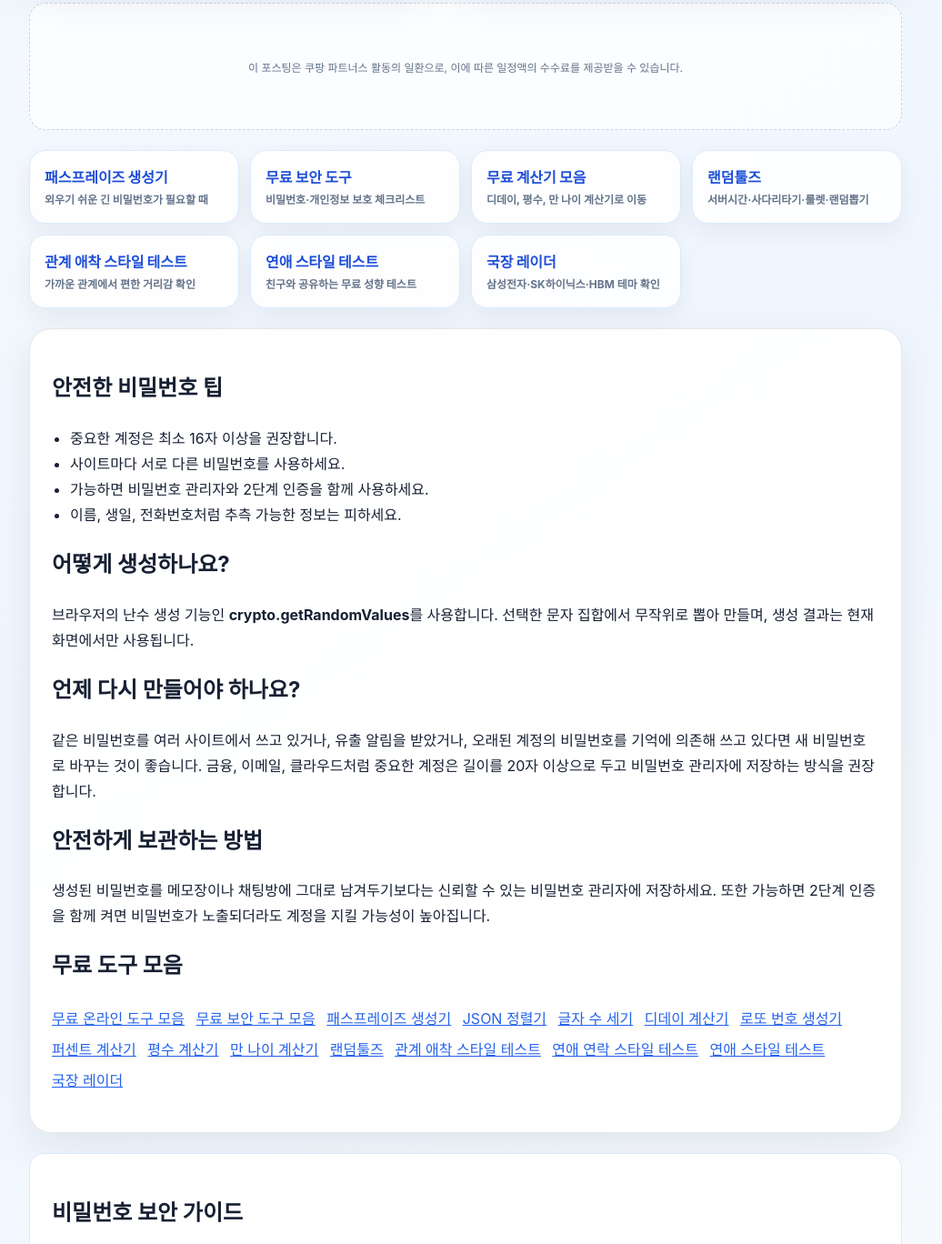
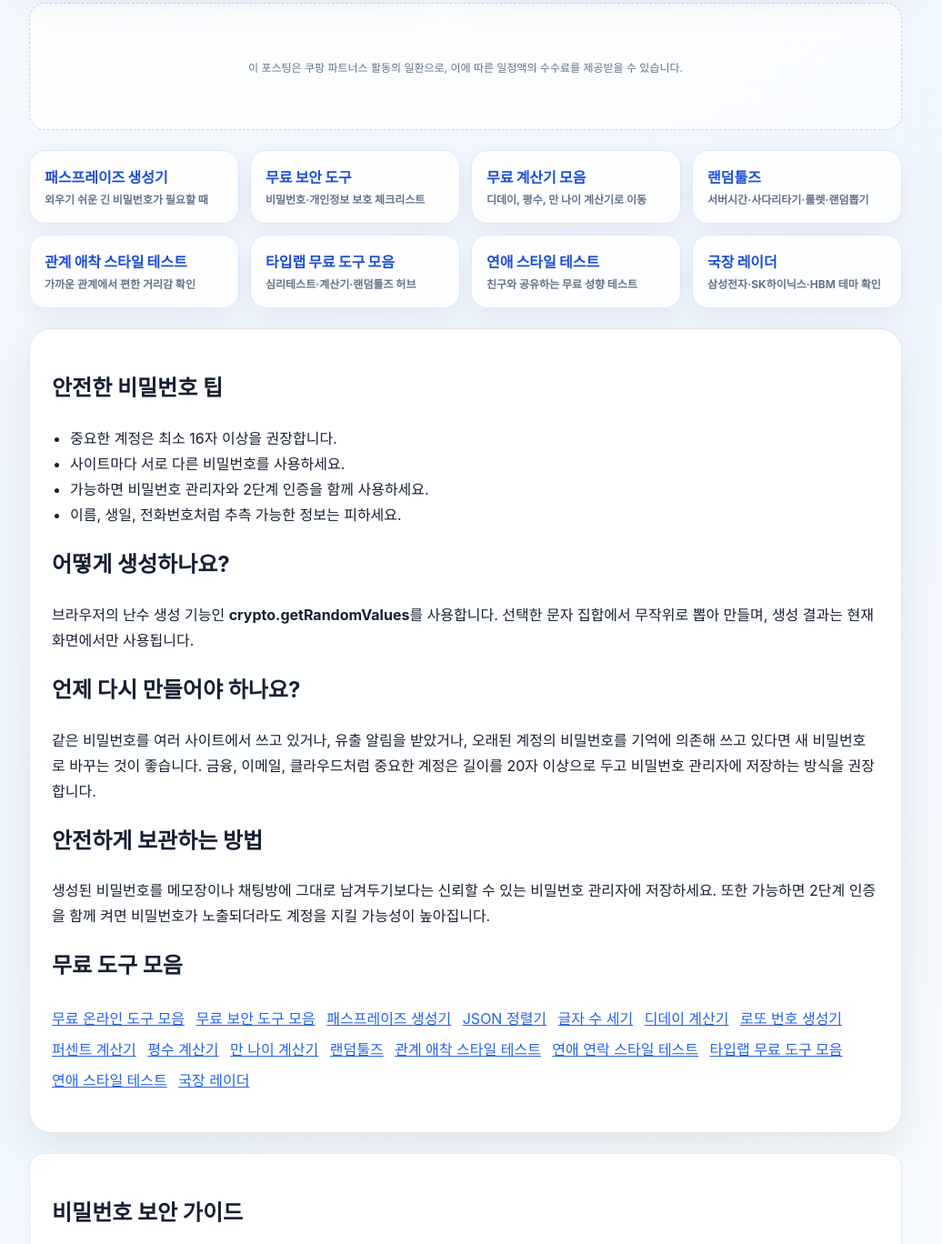
Before and after one commit to inma8743/password-generator, a plain HTML site: page index.html in a window 1280 px wide. Shown: the part 798-2166 px from the top of the page at 91% size, without its empty margins (128-1164 px from the left). Drawn offline with Linux system fonts and the light colour scheme; a script that the page names is missing.

Commit message:
Link TypeLab tools hub

```diff
--- a/index.html
+++ b/index.html
@@ -180,6 +180,7 @@
       <a class="next-card" href="/calculators.html" data-track="entry_calculators_hub">무료 계산기 모음<span>디데이, 평수, 만 나이 계산기로 이동</span></a>
       <a class="next-card" href="https://random-tools-kr.vercel.app/" data-track="entry_random_tools">랜덤툴즈<span>서버시간·사다리타기·룰렛·랜덤뽑기</span></a>
       <a class="next-card" href="https://type-lab-kr.vercel.app/attachment-test.html" data-track="entry_attachment_test">관계 애착 스타일 테스트<span>가까운 관계에서 편한 거리감 확인</span></a>
+      <a class="next-card" href="https://type-lab-kr.vercel.app/tools.html" data-track="entry_typelab_tools">타입랩 무료 도구 모음<span>심리테스트·계산기·랜덤툴즈 허브</span></a>
       <a class="next-card" href="https://type-lab-kr.vercel.app/" data-track="entry_type_lab">연애 스타일 테스트<span>친구와 공유하는 무료 성향 테스트</span></a>
       <a class="next-card" href="https://stock-board-ten.vercel.app/" data-track="entry_stock_radar">국장 레이더<span>삼성전자·SK하이닉스·HBM 테마 확인</span></a>
     </section>
@@ -213,6 +214,7 @@
         <a href="https://random-tools-kr.vercel.app/">랜덤툴즈</a>
         <a href="https://type-lab-kr.vercel.app/attachment-test.html">관계 애착 스타일 테스트</a>
         <a href="https://type-lab-kr.vercel.app/contact-test.html">연애 연락 스타일 테스트</a>
+        <a href="https://type-lab-kr.vercel.app/tools.html">타입랩 무료 도구 모음</a>
         <a href="https://type-lab-kr.vercel.app/">연애 스타일 테스트</a>
         <a href="https://stock-board-ten.vercel.app/">국장 레이더</a>
       </p>
```
